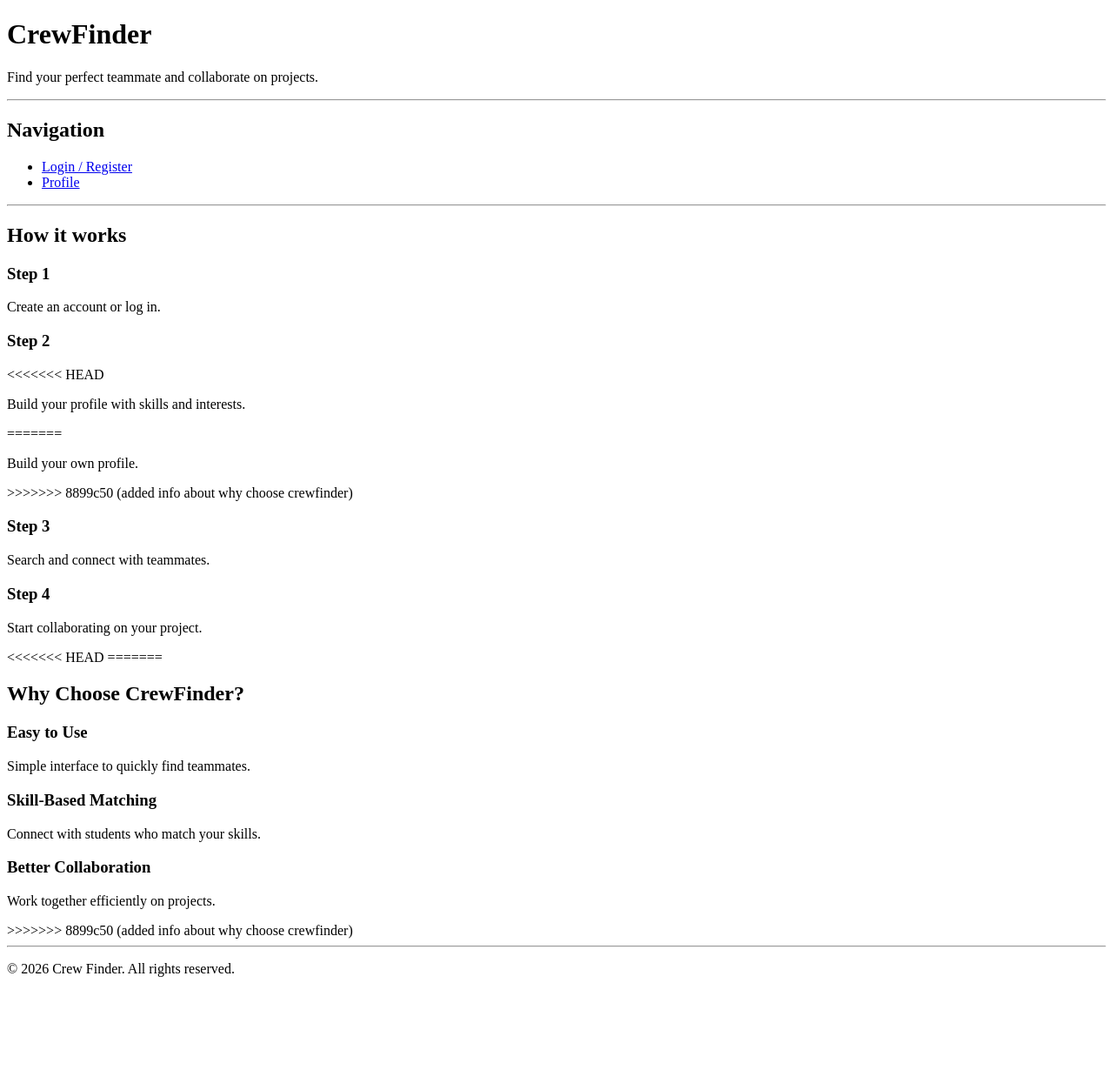
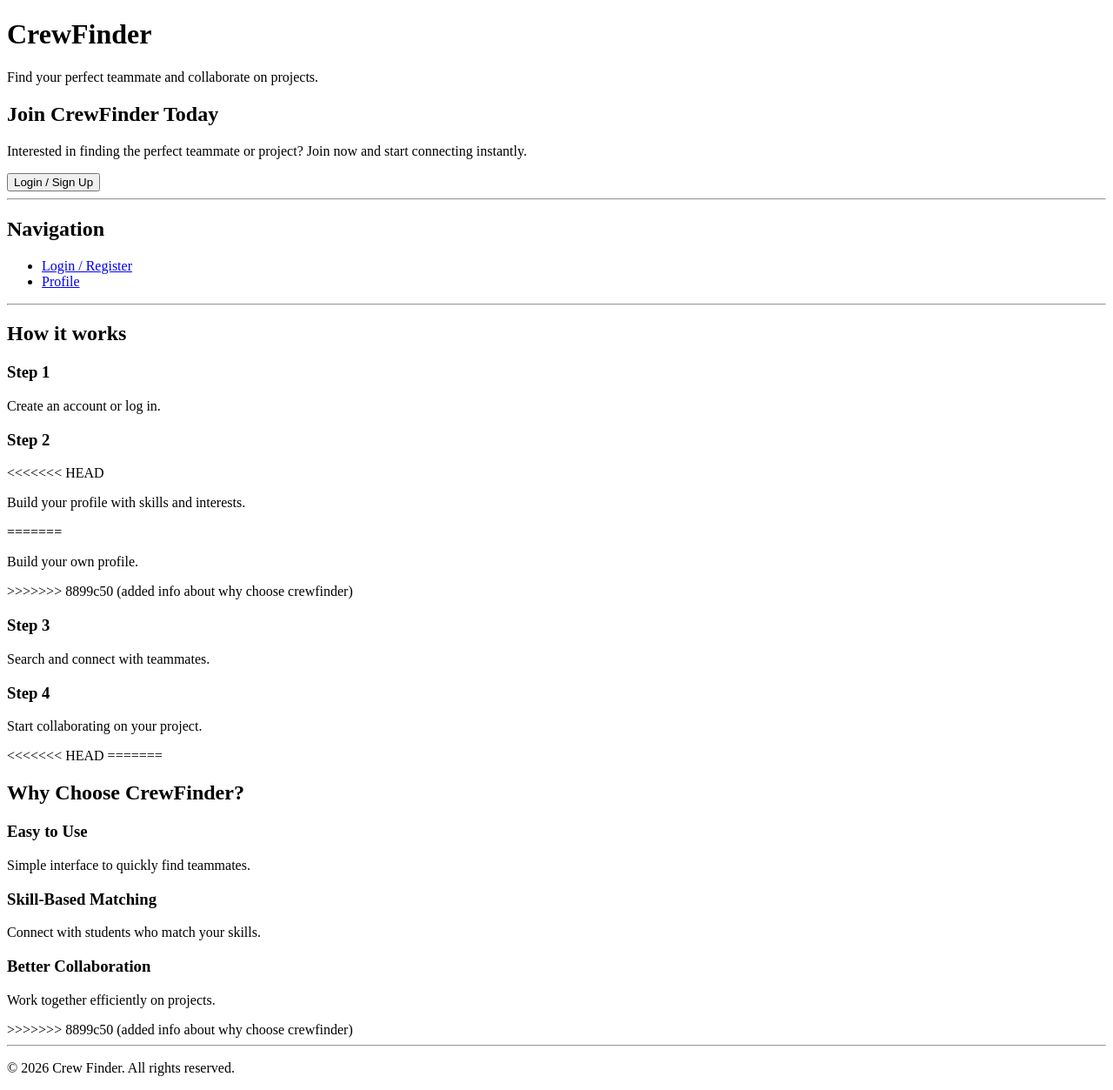
Before and after one commit to divvyeash/Crew-Finder, a Python web app: template templates/index.html in a window 1280 px wide. Shown: the whole page at 87% size. Before the commit the page ends 1123 px from the top, so only its background shows below. Run offline with Jinja, Linux system fonts and the light colour scheme; the template is opened without the code that fills it, so the values that code supplies are empty.

Commit message:
added a button for login/sign up

```diff
--- a/templates/index.html
+++ b/templates/index.html
@@ -14,6 +14,17 @@
         <h1>CrewFinder</h1>
         <p>Find your perfect teammate and collaborate on projects.</p>
     </header>
+
+
+<section>
+        <h2>Join CrewFinder Today</h2>
+        <p>Interested in finding the perfect teammate or project? Join now and start connecting instantly.</p>
+
+        <a href="/login">
+            <button>Login / Sign Up</button>
+        </a>
+    </section>
+
 
     <hr>
 
```
